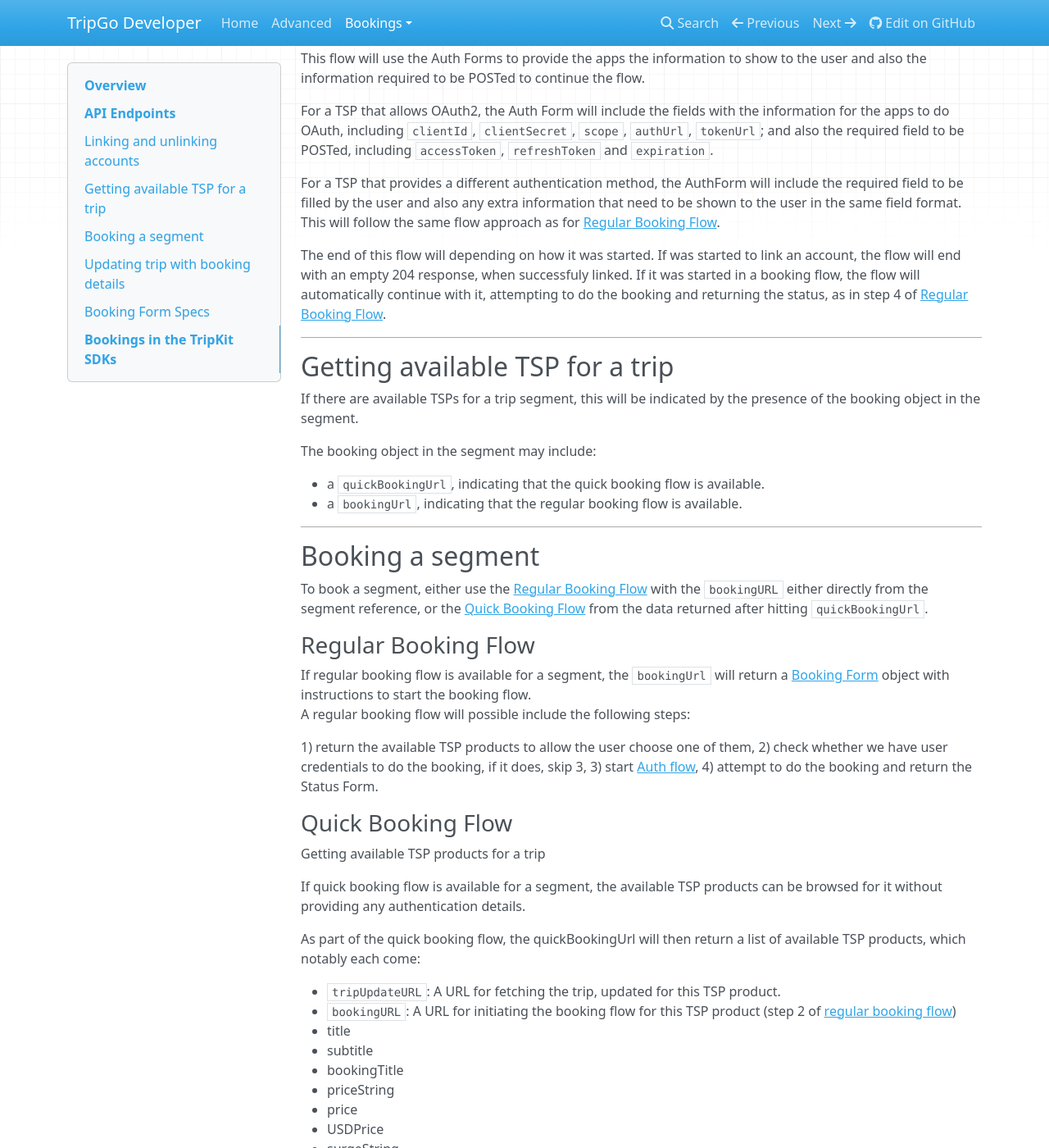
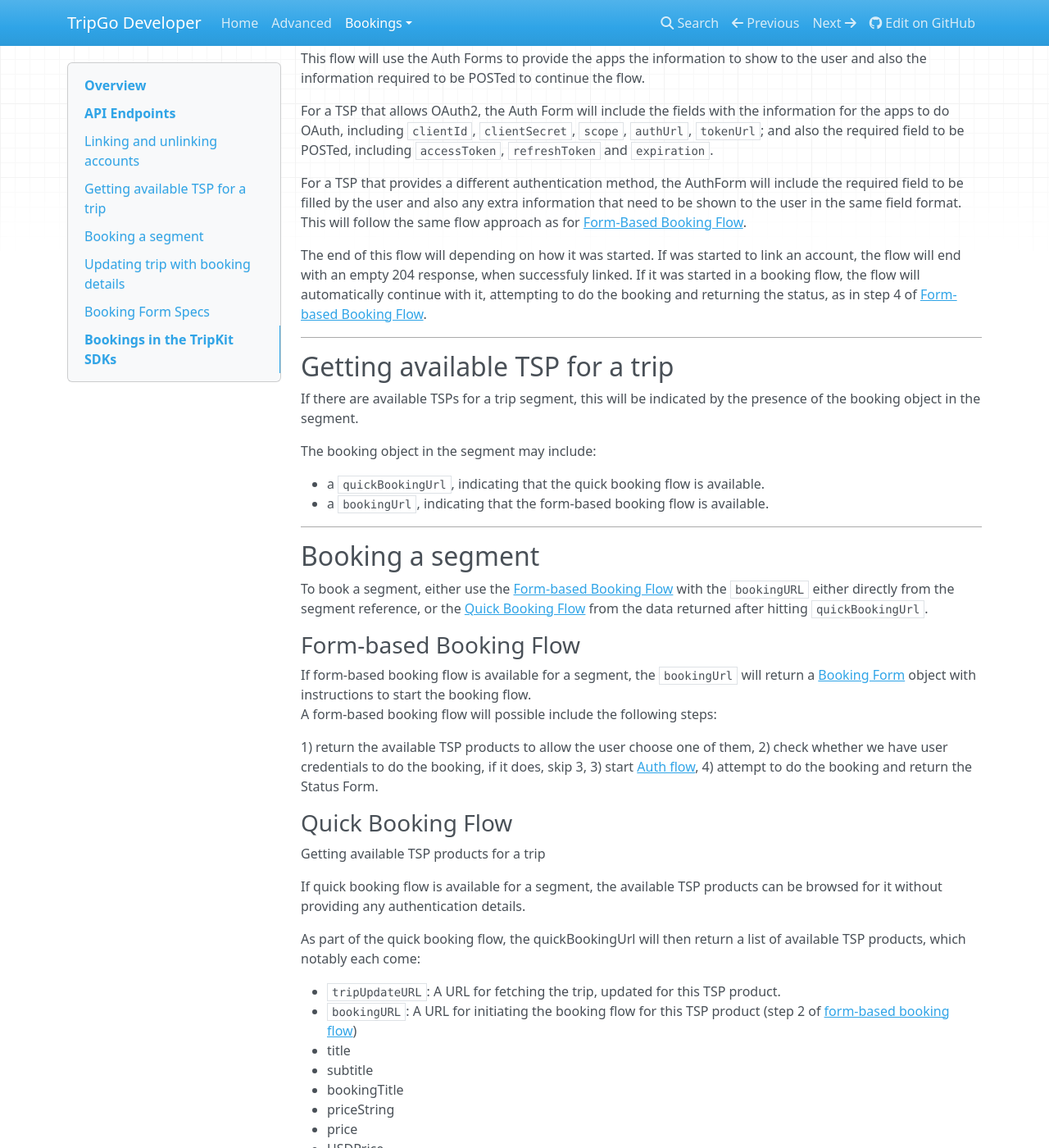
Before and after one commit to skedgo/tripgo-api, an MkDocs documentation site: the page built from docs/bookings/overview.md, in a window 1280 px wide and 1400 px high, scrolled down 1047 px. Shown: the whole window at 82% size. Built offline with MkDocs 1.6.1, drawn with Linux system fonts in a browser that asks for light colours; nearby versions of some CDN libraries; old or Windows-style settings are respelled for this version of MkDocs.

Commit message:
Update overview.md
Regular Booking => Form-based Booking

```diff
--- a/docs/bookings/overview.md
+++ b/docs/bookings/overview.md
@@ -46,11 +46,11 @@ This flow will use the Auth Forms to provide the apps the information to show to
 
 For a TSP that allows OAuth2, the Auth Form will include the fields with the information for the apps to do OAuth, including `clientId`, `clientSecret`, `scope`, `authUrl`, `tokenUrl`; and also the required field to be POSTed, including `accessToken`, `refreshToken` and `expiration`.
 
-For a TSP that provides a different authentication method, the AuthForm will include the required field to be filled by the user and also any extra information that need to be shown to the user in the same field format. This will follow the same flow approach as for [Regular Booking Flow](#regular-booking-flow).
+For a TSP that provides a different authentication method, the AuthForm will include the required field to be filled by the user and also any extra information that need to be shown to the user in the same field format. This will follow the same flow approach as for [Form-Based Booking Flow](#form-based-booking-flow).
 
 The end of this flow will depending on how it was started.
 If was started to link an account, the flow will end with an empty 204 response, when successfuly linked.
-If it was started in a booking flow, the flow will automatically continue with it, attempting to do the booking and returning the status, as in step 4 of [Regular Booking Flow](#regular-booking-flow).
+If it was started in a booking flow, the flow will automatically continue with it, attempting to do the booking and returning the status, as in step 4 of [Form-based Booking Flow](#form-based-booking-flow).
 
 
 ---
@@ -62,19 +62,19 @@ If there are available TSPs for a trip segment, this will be indicated by the pr
 The booking object in the segment may include:
 
 - a `quickBookingUrl`, indicating that the quick booking flow is available.
-- a `bookingUrl`, indicating that the regular booking flow is available.
+- a `bookingUrl`, indicating that the form-based booking flow is available.
 
 ---
 
 ## Booking a segment
 
-To book a segment, either use the [Regular Booking Flow](#regular-booking-flow) with the `bookingURL` either directly from the segment reference, or the [Quick Booking Flow](#quick-booking-flow) from the data returned after hitting `quickBookingUrl`.
+To book a segment, either use the [Form-based Booking Flow](#form-based-booking-flow) with the `bookingURL` either directly from the segment reference, or the [Quick Booking Flow](#quick-booking-flow) from the data returned after hitting `quickBookingUrl`.
 
 
-### Regular Booking Flow
+### Form-based Booking Flow
 
-If regular booking flow is available for a segment, the `bookingUrl` will return a [Booking Form](#booking-form-specs) object with instructions to start the booking flow.
-A regular booking flow will possible include the following steps:
+If form-based booking flow is available for a segment, the `bookingUrl` will return a [Booking Form](#booking-form-specs) object with instructions to start the booking flow.
+A form-based booking flow will possible include the following steps:
 
 1) return the available TSP products to allow the user choose one of them,
 2) check whether we have user credentials to do the booking, if it does, skip 3,
@@ -91,7 +91,7 @@ If quick booking flow is available for a segment, the available TSP products can
 As part of the quick booking flow, the quickBookingUrl will then return a list of available TSP products, which notably each come:
 
 - `tripUpdateURL`: A URL for fetching the trip, updated for this TSP product.
-- `bookingURL`: A URL for initiating the booking flow for this TSP product (step 2 of [regular booking flow](#regular-booking-flow))
+- `bookingURL`: A URL for initiating the booking flow for this TSP product (step 2 of [form-based booking flow](#form-based-booking-flow))
 - title
 - subtitle
 - bookingTitle
@@ -131,7 +131,7 @@ A Booking Form may include:
 - a subtitle
 - a value
 - a `BookingAction`, which may include:
-	- a `URL`, to go to the next step in the flow
+  - a `URL`, to go to the next step in the flow
     - a `title`
     - a `hudText`, with a human readable string describing the action (meant to be shown while waiting the response from the backend)
     - a boolean `finalStep`, meaning that the next step is the one that will actually do the booking.
@@ -162,9 +162,9 @@ There are several types of FormFields:
 - `time`, for seconds since midnight
 - `password`
 - `link`, for urls, with an extra field called `method` with the following possible values:
-	+ `refresh` meaning that this url will return the same step form,
-	+ `post` meaning that the backend expects a POST on that url,
-	+ `external` meaning that this will go to an external site, so, no BookingForm will be returned.
+  + `refresh` meaning that this url will return the same step form,
+  + `post` meaning that the backend expects a POST on that url,
+  + `external` meaning that this will go to an external site, so, no BookingForm will be returned.
 
 - `bookingForm`, this recursive case is used for showing multiple options, to show one item and allowing to navigate to the details without an extra backend request.
 For example, it is possible that one bookingForm will include a list of BookingForms, one for each alternative TSP product. The idea is that the user can select one alternative and the app will show this nested BookingForm, which will have a BookingAction for the app to use, in order to continue the booking for that particular TSP product.
```
